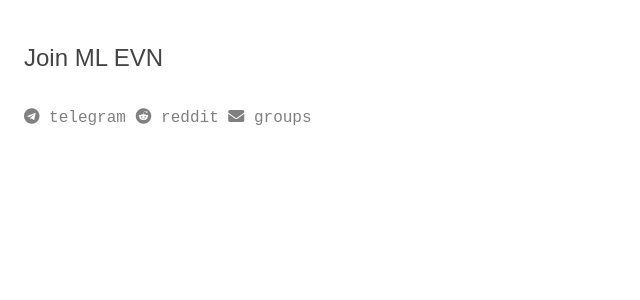
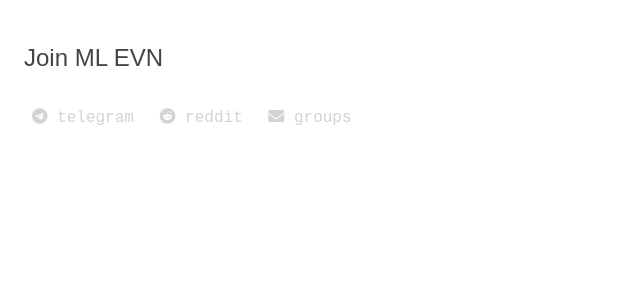
Before and after one commit to MLEVN/mlevn.github.io, a Jekyll site: the page built from join/index.md, in a window 1280 px wide. Shown: the top 300 px of the page, without its empty margins (0-640 px from the left). Built offline with Jekyll 4.4.1, drawn with Linux system fonts in a browser that asks for light colours; nearby versions of some CDN libraries; our own code applies the rules of GitHub Pages for plain Markdown files.

Commit message:
Update index.css

```diff
--- a/css/index.css
+++ b/css/index.css
@@ -107,7 +107,6 @@ a {
 
 .footer_container > a {
   margin: 0.5em;
-  color: lightgrey;
 }
 
 .links_container {
@@ -116,7 +115,13 @@ a {
   font-family: "Courier New", Courier, monospace;
 }
 
+.links_container > a {
+  color: lightgrey;
+  padding: 0.5em;
+}
+
 .partners_container > a {
+  color: lightgrey;
   padding: 1em;
 }
 
```
